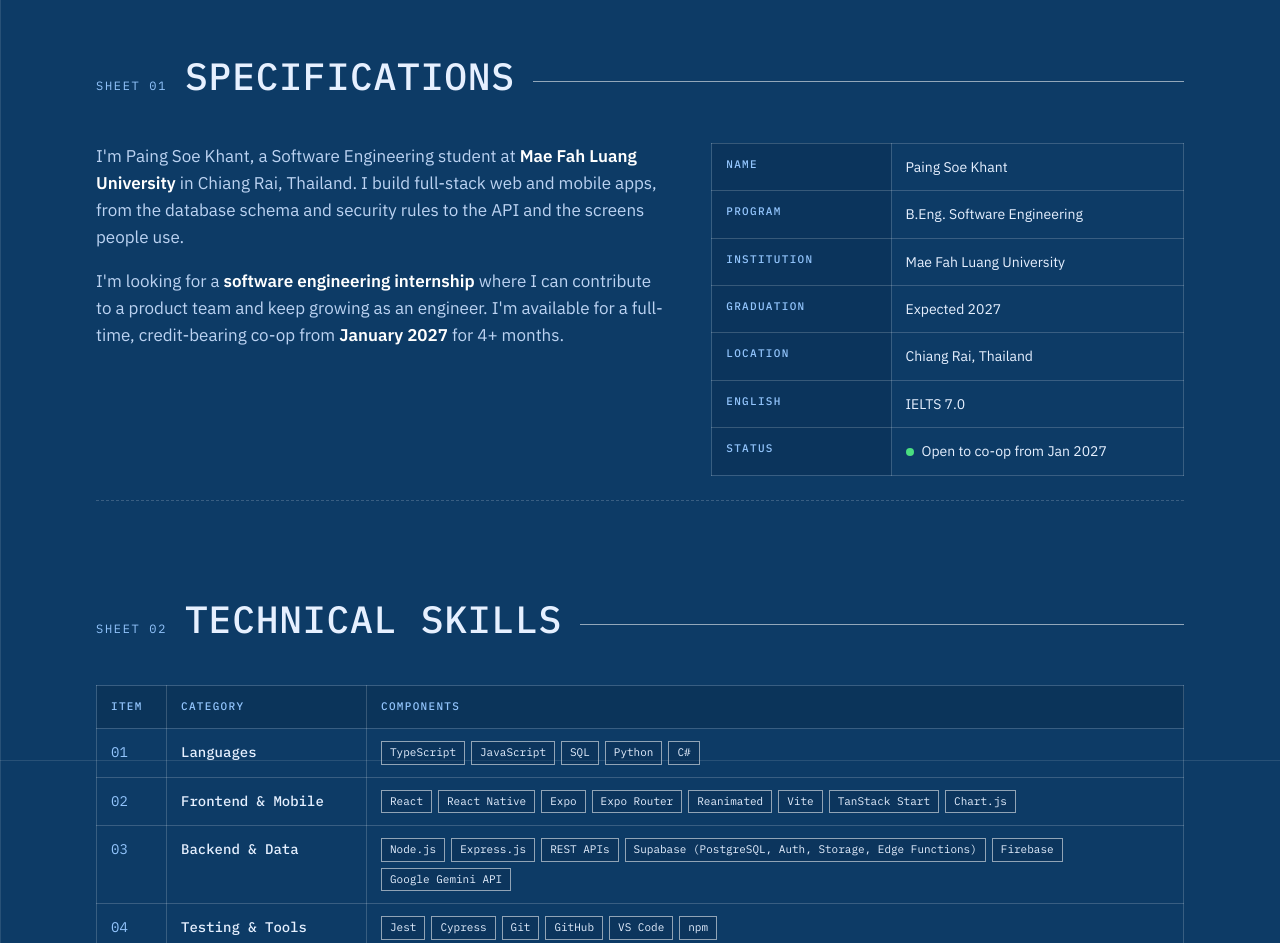
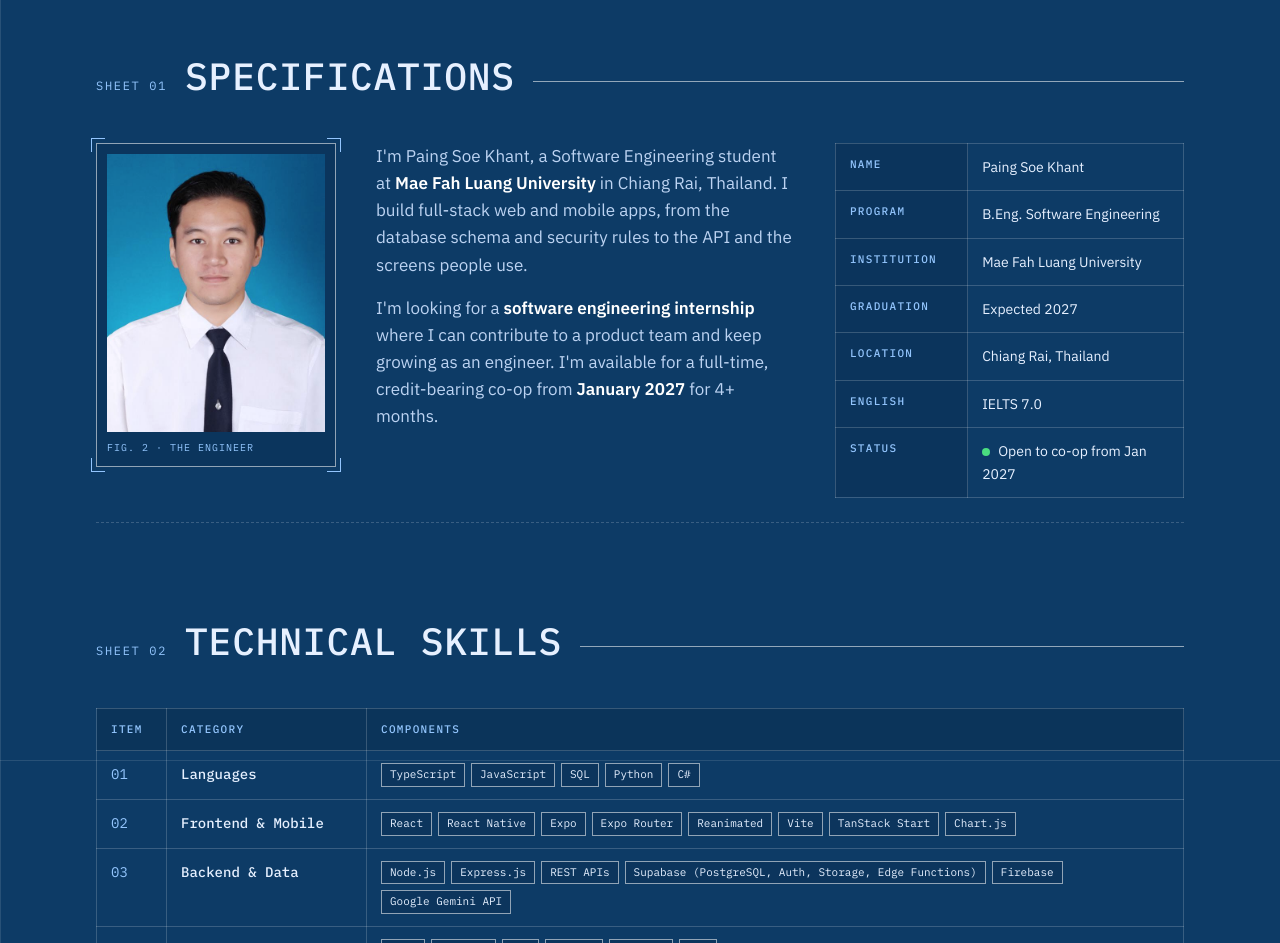
Before and after one commit to pskpsk009/PortfolioNew, a plain HTML site: page index.html in a window 1280 px wide. Shown: the part 840-1783 px from the top of the page. Drawn offline with Linux system fonts and the light colour scheme.

Commit message:
Add profile photo to About section

```diff
--- a/index.html
+++ b/index.html
@@ -162,6 +162,12 @@
           <h2>Specifications</h2>
         </header>
         <div class="about-grid">
+          <figure class="portrait">
+            <span class="reg tl"></span><span class="reg tr"></span
+            ><span class="reg bl"></span><span class="reg br"></span>
+            <img src="profile.jpg" alt="Portrait of Paing Soe Khant" width="540" height="690" />
+            <figcaption>FIG. 2 · THE ENGINEER</figcaption>
+          </figure>
           <div class="about-text">
             <p>
               I'm Paing Soe Khant, a Software Engineering student at
--- a/styles.css
+++ b/styles.css
@@ -142,7 +142,30 @@ main { max-width: var(--max); margin: 0 auto; padding: 0 16px; }
 @keyframes fade { to { opacity: 1; } }
 
 /* ============ ABOUT ============ */
-.about-grid { display: grid; grid-template-columns: 1.2fr 1fr; gap: 48px; align-items: start; }
+.about-grid {
+  display: grid; grid-template-columns: 240px 1.2fr 1fr; gap: 40px; align-items: start;
+  grid-template-areas: "photo text spec";
+}
+.about-grid .portrait { grid-area: photo; width: 240px; }
+.about-grid .spec { grid-area: spec; }
+.about-grid .about-text { grid-area: text; }
+
+.portrait { position: relative; padding: 10px; border: 1px solid var(--line); background: rgba(10, 47, 82, .45); }
+.portrait .reg { width: 14px; height: 14px; border-color: var(--accent); }
+.portrait .reg.tl { top: -6px; left: -6px; }
+.portrait .reg.tr { top: -6px; right: -6px; }
+.portrait .reg.bl { bottom: -6px; left: -6px; }
+.portrait .reg.br { bottom: -6px; right: -6px; }
+.portrait img {
+  display: block; width: 100%; height: auto; aspect-ratio: 540 / 690; object-fit: cover;
+  filter: grayscale(.25) contrast(1.05); transition: filter .3s;
+}
+.portrait:hover img { filter: none; }
+.portrait figcaption { font-family: var(--mono); font-size: 10px; color: var(--accent); letter-spacing: .1em; margin-top: 8px; }
+
+@media (max-width: 1000px) {
+  .about-grid { grid-template-columns: 240px 1fr; grid-template-areas: "photo text" "spec spec"; }
+}
 .about-text p { color: var(--ink-soft); font-size: 17px; }
 .about-text p + p { margin-top: 16px; }
 
@@ -246,6 +269,8 @@ table { width: 100%; border-collapse: collapse; font-size: 14px; }
 @media (max-width: 860px) {
   .hero { grid-template-columns: 1fr; padding: 56px 16px; min-height: auto; }
   .about-grid, .contact-grid { grid-template-columns: 1fr; gap: 32px; }
+  .about-grid { grid-template-areas: "photo" "text" "spec"; }
+  .about-grid .portrait { max-width: 240px; width: 100%; }
   .title-block { grid-template-columns: 1fr 1fr; }
   .title-block div { border-left: 0; border-top: 1px solid var(--line); }
   .title-block div:first-child { grid-column: 1 / -1; border-top: 0; }
```
Also changed, not shown: profile.jpg (added).
